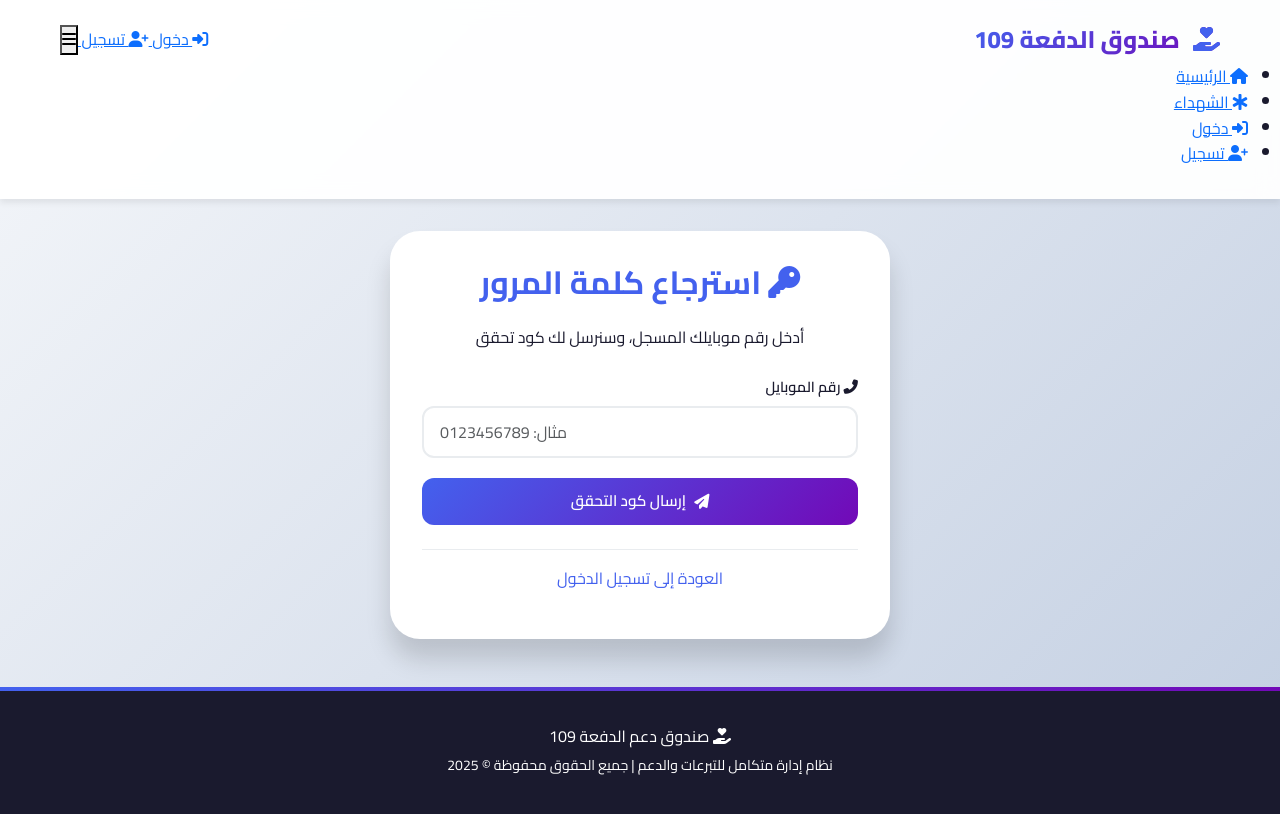
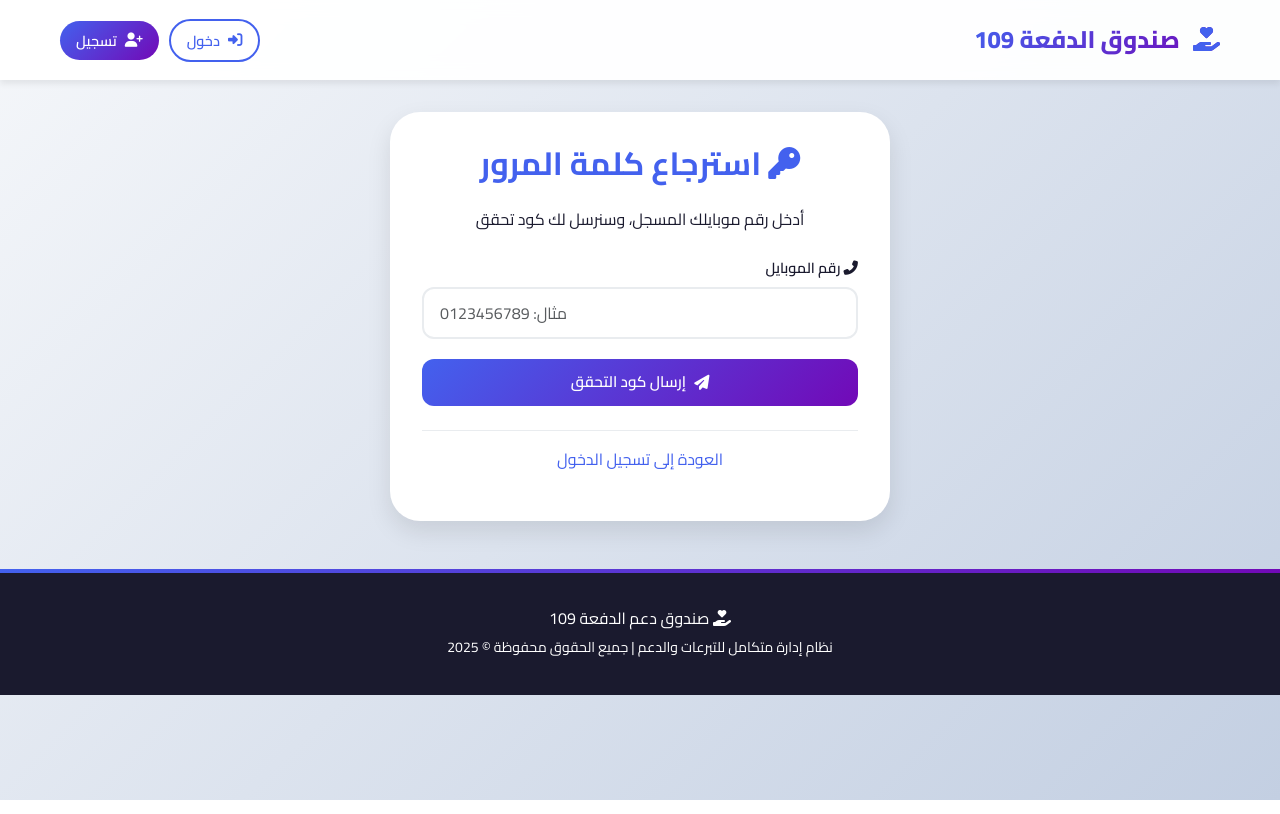
Before and after one commit to abdelrahman109/109-sys1, a Flask app: page /forgot-password in a window 1280 px wide. Run offline with Flask 3, Linux system fonts and the light colour scheme.

Commit message:
Update style.css

```diff
--- a/static/css/style.css
+++ b/static/css/style.css
@@ -819,3 +819,302 @@ footer a:hover {
 body.admin-mode .admin-only {
     display: block;
 }
+/* ==================== إضافات القائمة المنسدلة للموبايل ==================== */
+
+/* Navigation Actions */
+.nav-actions {
+    display: flex;
+    align-items: center;
+    gap: 10px;
+}
+
+.btn-nav {
+    display: inline-flex;
+    align-items: center;
+    gap: 8px;
+    padding: 8px 16px;
+    border-radius: 25px;
+    font-weight: 600;
+    font-size: 0.9rem;
+    text-decoration: none;
+    transition: all 0.3s ease;
+}
+
+.btn-login {
+    background: transparent;
+    border: 2px solid var(--primary, #4361ee);
+    color: var(--primary, #4361ee);
+}
+
+.btn-login:hover {
+    background: linear-gradient(135deg, #4361ee 0%, #7209b7 100%);
+    color: white;
+    border-color: transparent;
+    transform: translateY(-2px);
+}
+
+.btn-register {
+    background: linear-gradient(135deg, #4361ee 0%, #7209b7 100%);
+    color: white;
+}
+
+.btn-register:hover {
+    transform: translateY(-2px);
+    box-shadow: 0 4px 12px rgba(67, 97, 238, 0.3);
+}
+
+/* Hamburger Button */
+.hamburger {
+    display: none;
+    background: none;
+    border: none;
+    font-size: 1.5rem;
+    cursor: pointer;
+    color: var(--primary, #4361ee);
+    padding: 8px;
+    border-radius: 8px;
+    transition: all 0.3s ease;
+}
+
+.hamburger:hover {
+    background: rgba(67, 97, 238, 0.1);
+}
+
+/* Mobile Menu */
+.mobile-menu {
+    position: fixed;
+    top: 0;
+    right: -100%;
+    width: 280px;
+    height: 100vh;
+    background: white;
+    box-shadow: -2px 0 10px rgba(0,0,0,0.1);
+    z-index: 1001;
+    transition: right 0.3s ease;
+    overflow-y: auto;
+}
+
+.mobile-menu.active {
+    right: 0;
+}
+
+.mobile-menu-inner {
+    padding: 20px;
+    margin-top: 60px;
+}
+
+.mobile-nav-links {
+    list-style: none;
+    padding: 0;
+    margin: 0;
+}
+
+.mobile-nav-links li {
+    margin-bottom: 5px;
+}
+
+.mobile-nav-links a {
+    display: flex;
+    align-items: center;
+    gap: 12px;
+    padding: 12px 16px;
+    color: #1a1a2e;
+    text-decoration: none;
+    border-radius: 12px;
+    transition: all 0.3s ease;
+    font-weight: 500;
+}
+
+.mobile-nav-links a i {
+    width: 24px;
+    color: #4361ee;
+}
+
+.mobile-nav-links a:hover {
+    background: rgba(67, 97, 238, 0.1);
+    color: #4361ee;
+}
+
+/* Overlay when menu is open */
+body.menu-open::before {
+    content: '';
+    position: fixed;
+    top: 0;
+    left: 0;
+    right: 0;
+    bottom: 0;
+    background: rgba(0, 0, 0, 0.5);
+    z-index: 1000;
+}
+
+/* Responsive */
+@media (max-width: 768px) {
+    .navbar .nav-links {
+        display: none;
+    }
+
+    .hamburger {
+        display: block;
+    }
+
+    .btn-nav {
+        padding: 6px 12px;
+        font-size: 0.8rem;
+    }
+
+    .btn-nav i {
+        font-size: 0.8rem;
+    }
+
+    .navbar-brand {
+        font-size: 1rem;
+    }
+}
+
+@media (min-width: 769px) {
+    .mobile-menu {
+        display: none;
+    }
+}
+
+/* ==================== تنسيقات النماذج ==================== */
+.auth-container {
+    max-width: 500px;
+    margin: 2rem auto;
+}
+
+.auth-card {
+    background: white;
+    border-radius: 30px;
+    padding: 2rem;
+    box-shadow: 0 10px 25px rgba(0,0,0,0.1);
+}
+
+.auth-card h2 {
+    text-align: center;
+    margin-bottom: 1.5rem;
+    color: #4361ee;
+    font-weight: 700;
+}
+
+.auth-footer {
+    text-align: center;
+    margin-top: 1.5rem;
+    padding-top: 1rem;
+    border-top: 1px solid #e9ecef;
+}
+
+.auth-footer a {
+    color: #4361ee;
+    text-decoration: none;
+}
+
+.auth-footer a:hover {
+    text-decoration: underline;
+}
+
+/* ==================== تنسيقات الأزرار ==================== */
+.btn-block {
+    width: 100%;
+}
+
+.btn-primary {
+    background: linear-gradient(135deg, #4361ee 0%, #7209b7 100%);
+    border: none;
+    padding: 12px 24px;
+    border-radius: 12px;
+    color: white;
+    font-weight: 600;
+    transition: all 0.3s ease;
+}
+
+.btn-primary:hover {
+    transform: translateY(-2px);
+    box-shadow: 0 5px 15px rgba(67, 97, 238, 0.4);
+}
+
+.btn-outline {
+    background: transparent;
+    border: 2px solid #4361ee;
+    color: #4361ee;
+    padding: 10px 20px;
+    border-radius: 12px;
+    font-weight: 600;
+    transition: all 0.3s ease;
+}
+
+.btn-outline:hover {
+    background: linear-gradient(135deg, #4361ee 0%, #7209b7 100%);
+    color: white;
+    border-color: transparent;
+}
+
+/* ==================== تنسيقات الحقول ==================== */
+.form-group {
+    margin-bottom: 1.25rem;
+}
+
+.form-label {
+    display: block;
+    margin-bottom: 0.5rem;
+    font-weight: 600;
+    color: #1a1a2e;
+}
+
+.form-control {
+    width: 100%;
+    padding: 12px 16px;
+    border: 2px solid #e9ecef;
+    border-radius: 12px;
+    font-size: 1rem;
+    transition: all 0.3s ease;
+}
+
+.form-control:focus {
+    outline: none;
+    border-color: #4361ee;
+    box-shadow: 0 0 0 3px rgba(67, 97, 238, 0.1);
+}
+
+.form-control.is-invalid {
+    border-color: #f72585;
+}
+
+.invalid-feedback {
+    color: #f72585;
+    font-size: 0.8rem;
+    margin-top: 0.3rem;
+}
+
+/* ==================== البطاقات ==================== */
+.card {
+    background: white;
+    border-radius: 20px;
+    box-shadow: 0 5px 20px rgba(0,0,0,0.08);
+    padding: 1.5rem;
+    margin-bottom: 1.5rem;
+    transition: all 0.3s ease;
+}
+
+.card-header {
+    font-size: 1.3rem;
+    font-weight: 700;
+    margin-bottom: 1rem;
+    padding-bottom: 0.5rem;
+    border-bottom: 2px solid rgba(67, 97, 238, 0.2);
+    color: #4361ee;
+}
+
+/* ==================== التذييل ==================== */
+footer {
+    background: #1a1a2e;
+    color: white;
+    text-align: center;
+    padding: 2rem 0;
+    margin-top: 3rem;
+}
+
+footer a {
+    color: #4361ee;
+    text-decoration: none;
+}
```
